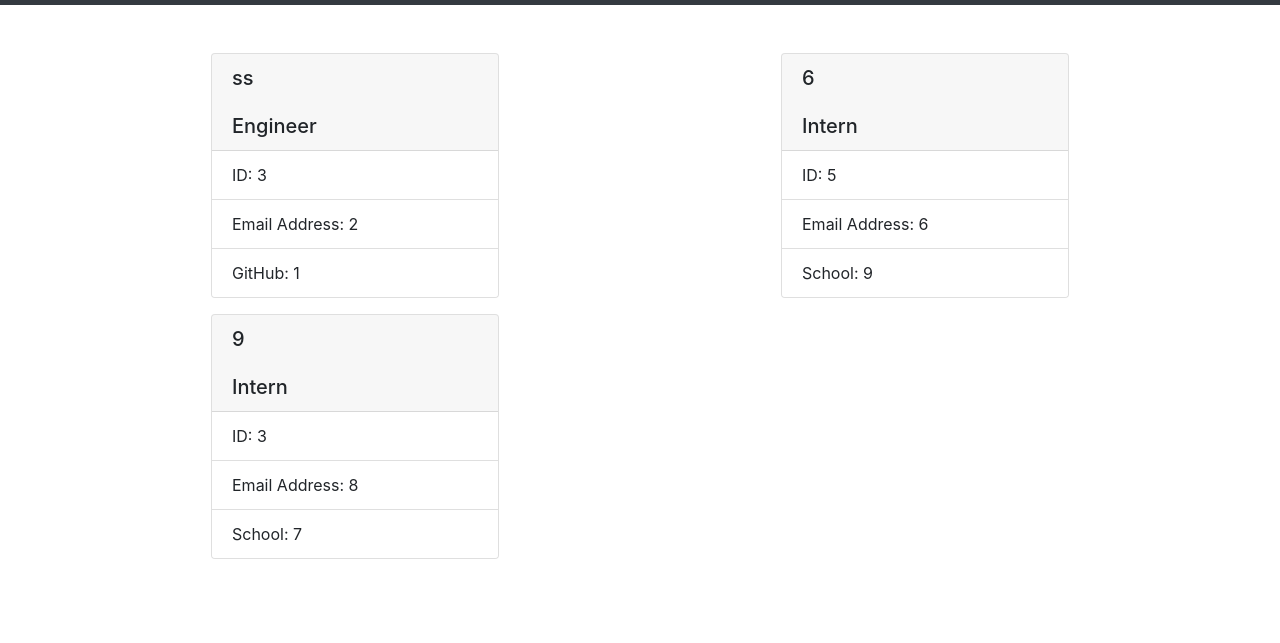
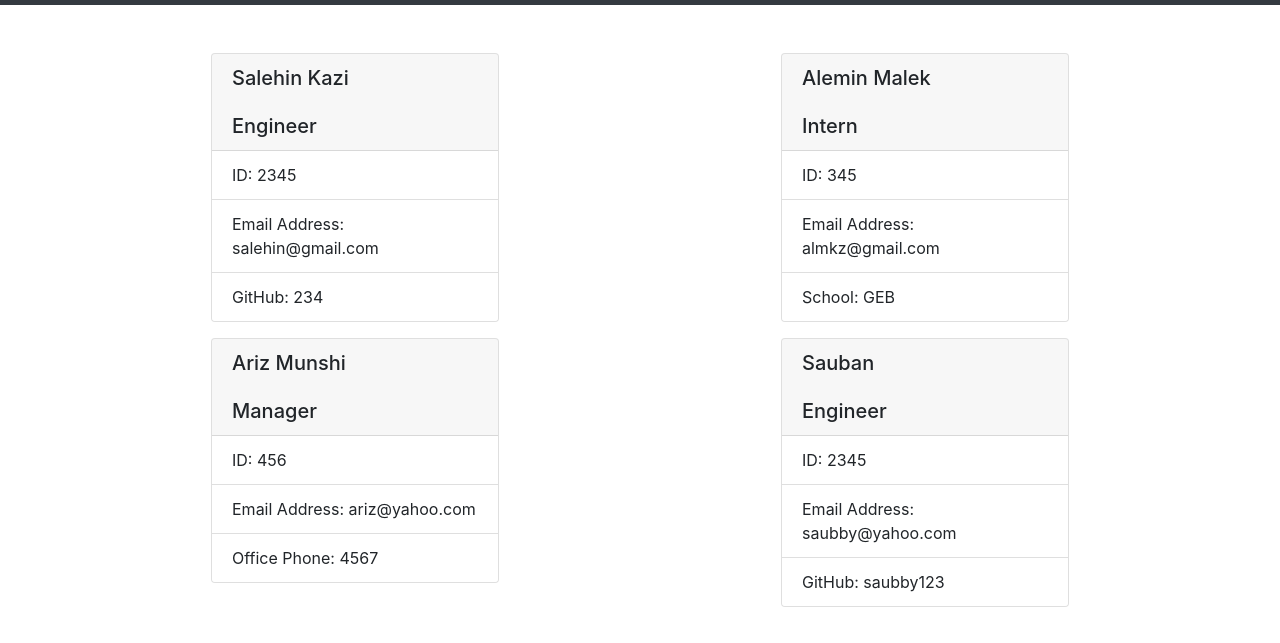
Before and after one commit to saubby/Team-Generator, a website: page dist/index.html in a window 1280 px wide. Shown: the part 51-694 px from the top of the page. Drawn offline with nearby package versions, Linux system fonts and the light colour scheme.

Commit message:
changedd

```diff
--- a/dist/index.html
+++ b/dist/index.html
@@ -1,46 +1,64 @@
 <!DOCTYPE html>
 <html lang="en">
+
 <head>
     <meta charset="UTF-8">
     <meta name="viewport" content="width=device-width, initial-scale=1.0">
     <meta http-equiv="X-UA-Compatible" content="ie=edge">
-        <link rel="stylesheet" href="https://stackpath.bootstrapcdn.com/bootstrap/4.3.1/css/bootstrap.min.css" integrity="sha384-ggOyR0iXCbMQv3Xipma34MD+dH/1fQ784/j6cY/iJTQUOhcWr7x9JvoRxT2MZw1T" crossorigin="anonymous">
+    <link rel="stylesheet" href="https://stackpath.bootstrapcdn.com/bootstrap/4.3.1/css/bootstrap.min.css"
+        integrity="sha384-ggOyR0iXCbMQv3Xipma34MD+dH/1fQ784/j6cY/iJTQUOhcWr7x9JvoRxT2MZw1T" crossorigin="anonymous">
     <title>Team Description</title>
 </head>
+
 <body>
     <nav class="navbar navbar-dark bg-dark mb-5">
         <span class="navbar-brand mb-0 h1 w-100 text-center">Team Profile</span>
     </nav>
     <div class="container">
-            <div class="row"><div class="col-6">
+        <div class="row">
+            <div class="col-6">
                 <div class="card mx-auto mb-3" style="width: 18rem">
-            <h5 class="card-header">ss<br /><br />Engineer</h5>
+                    <h5 class="card-header">Salehin Kazi<br /><br />Engineer</h5>
                     <ul class="list-group list-group-flush">
-                <li class="list-group-item">ID: 3</li>
-                <li class="list-group-item">Email Address: 2</li>
-                <li class="list-group-item">GitHub: 1</li>
+                        <li class="list-group-item">ID: 2345</li>
+                        <li class="list-group-item">Email Address: salehin@gmail.com</li>
+                        <li class="list-group-item">GitHub: 234</li>
                     </ul>
                 </div>
-        </div><div class="col-6">
+            </div>
+            <div class="col-6">
                 <div class="card mx-auto mb-3" style="width: 18rem">
-            <h5 class="card-header">6<br /><br />Intern</h5>
+                    <h5 class="card-header">Alemin Malek<br /><br />Intern</h5>
                     <ul class="list-group list-group-flush">
-                <li class="list-group-item">ID: 5</li>
-                <li class="list-group-item">Email Address: 6</li>
-                <li class="list-group-item">School: 9</li>
+                        <li class="list-group-item">ID: 345</li>
+                        <li class="list-group-item">Email Address: almkz@gmail.com</li>
+                        <li class="list-group-item">School: GEB</li>
                     </ul>
                 </div>
-        </div><div class="col-6">
+            </div>
+            <div class="col-6">
                 <div class="card mx-auto mb-3" style="width: 18rem">
-            <h5 class="card-header">9<br /><br />Intern</h5>
+                    <h5 class="card-header">Ariz Munshi<br /><br />Manager</h5>
                     <ul class="list-group list-group-flush">
-                <li class="list-group-item">ID: 3</li>
-                <li class="list-group-item">Email Address: 8</li>
-                <li class="list-group-item">School: 7</li>
+                        <li class="list-group-item">ID: 456</li>
+                        <li class="list-group-item">Email Address: ariz@yahoo.com</li>
+                        <li class="list-group-item">Office Phone: 4567</li>
                     </ul>
                 </div>
-        </div> </div>
+            </div>
+            <div class="col-6">
+                <div class="card mx-auto mb-3" style="width: 18rem">
+                    <h5 class="card-header">Sauban<br /><br />Engineer</h5>
+                    <ul class="list-group list-group-flush">
+                        <li class="list-group-item">ID: 2345</li>
+                        <li class="list-group-item">Email Address: saubby@yahoo.com</li>
+                        <li class="list-group-item">GitHub: saubby123</li>
+                    </ul>
+                </div>
+            </div>
+        </div>
     </div>
 
 </body>
+
 </html>
```
Lines whose indentation alone changed are shown as unchanged.
